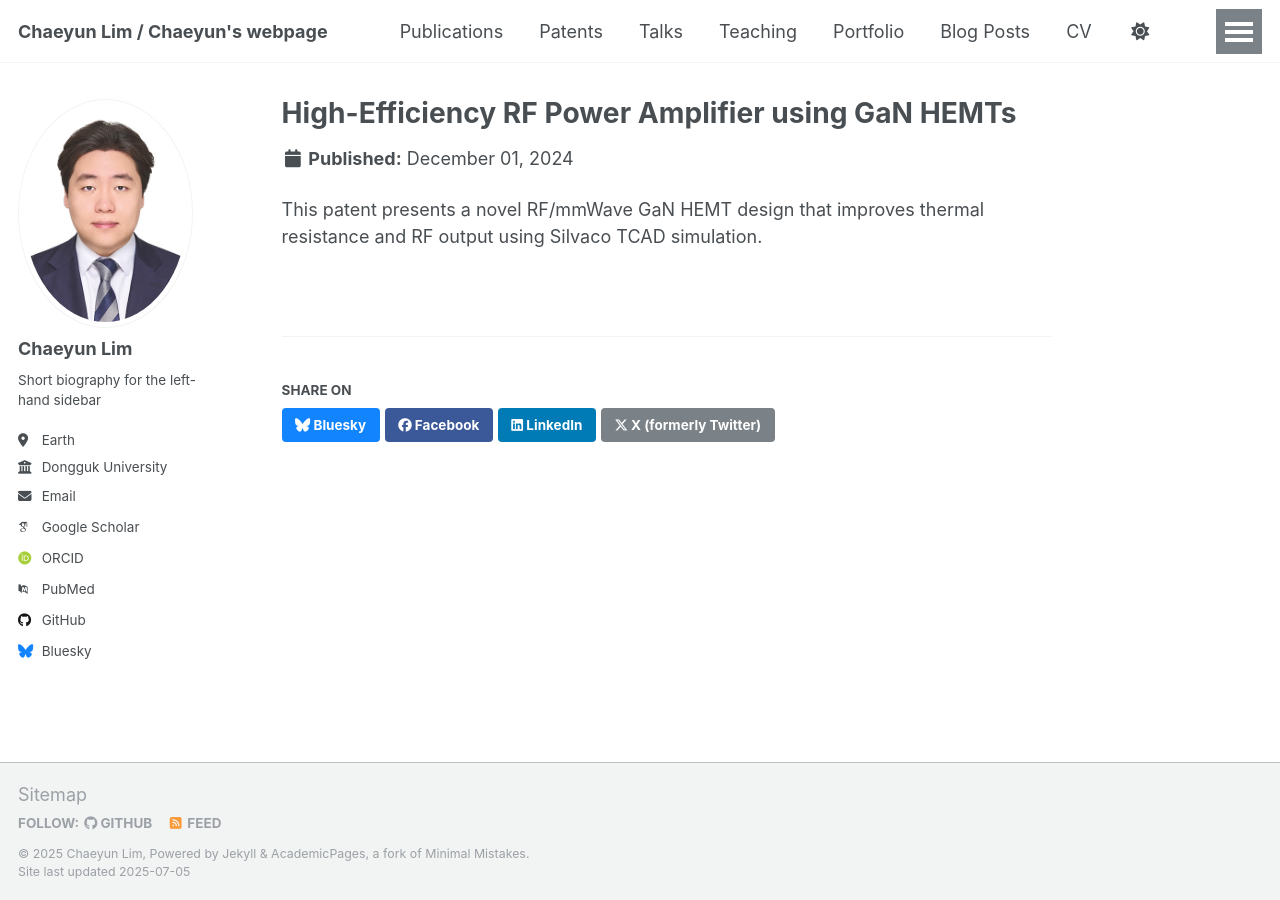
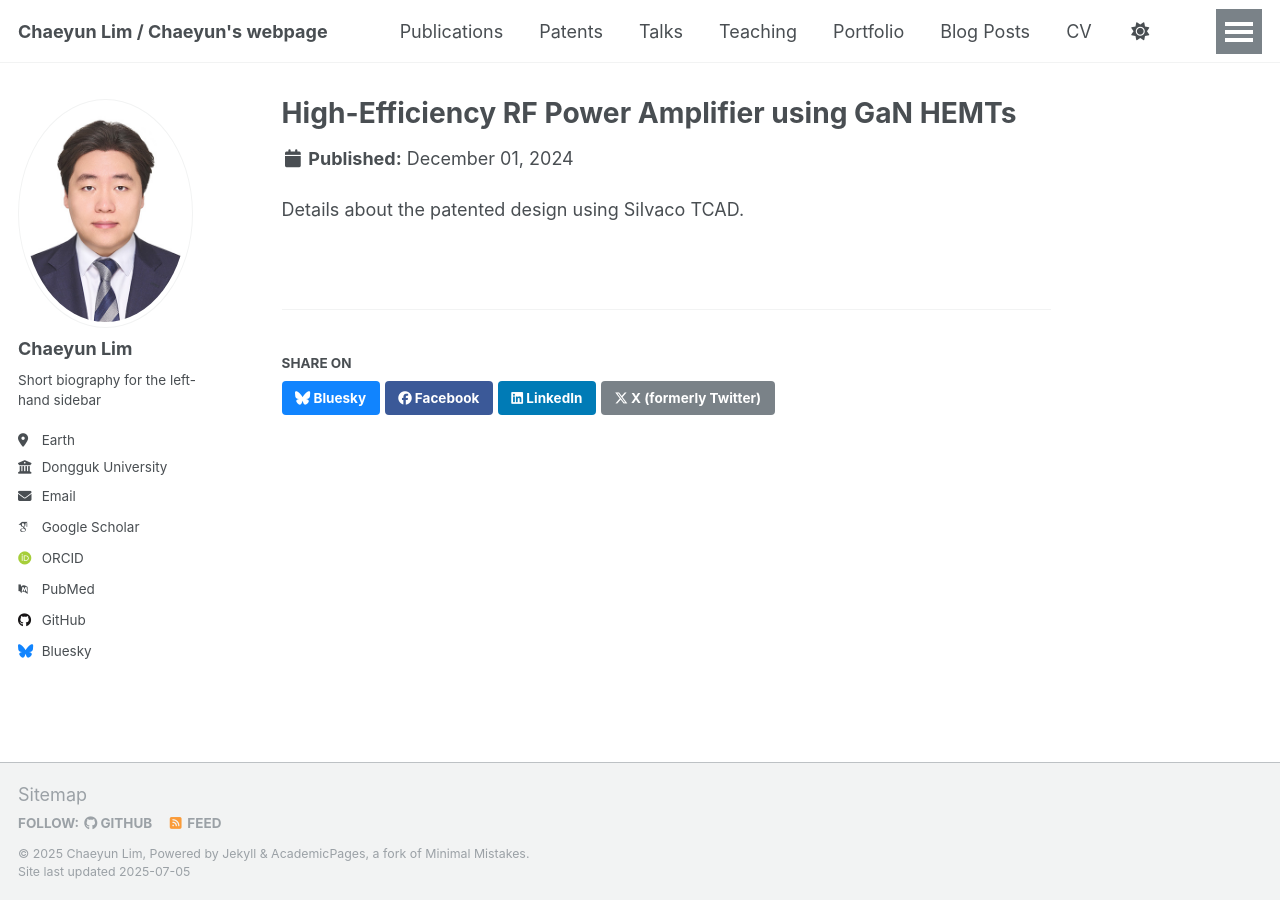
Before and after one commit to Chaeyun97/Chaeyun97.github.io, a Jekyll site: the page built from _patents/2024-gan-hemt.md, in a window 1280 px wide. Built offline with Jekyll 4.4.1, drawn with Linux system fonts in a browser that asks for light colours; some web fonts are replaced; a script that is not in the unit is left out.

Commit message:
Update 2024-gan-hemt.md

```diff
--- a/_patents/2024-gan-hemt.md
+++ b/_patents/2024-gan-hemt.md
@@ -2,14 +2,13 @@
 title: "High-Efficiency RF Power Amplifier using GaN HEMTs"
 collection: patents
 permalink: /patents/gan-rf-patent/
-excerpt: "A patented RF GaN HEMT design optimizing thermal and RF performance."
+excerpt: "A patented GaN HEMT device for high-efficiency RF applications."
 date: 2024-12-01
 authors:
   - Chaeyun Lim
-  - Co-inventor Name
 publication: "Korean Patent Application No. 10-2024-123456"
 links:
   - name: "Patent Link"
     url: "https://patents.google.com/patent/10-2024-123456"
 ---
-This patent presents a novel RF/mmWave GaN HEMT design that improves thermal resistance and RF output using Silvaco TCAD simulation.
+Details about the patented design using Silvaco TCAD.
```
